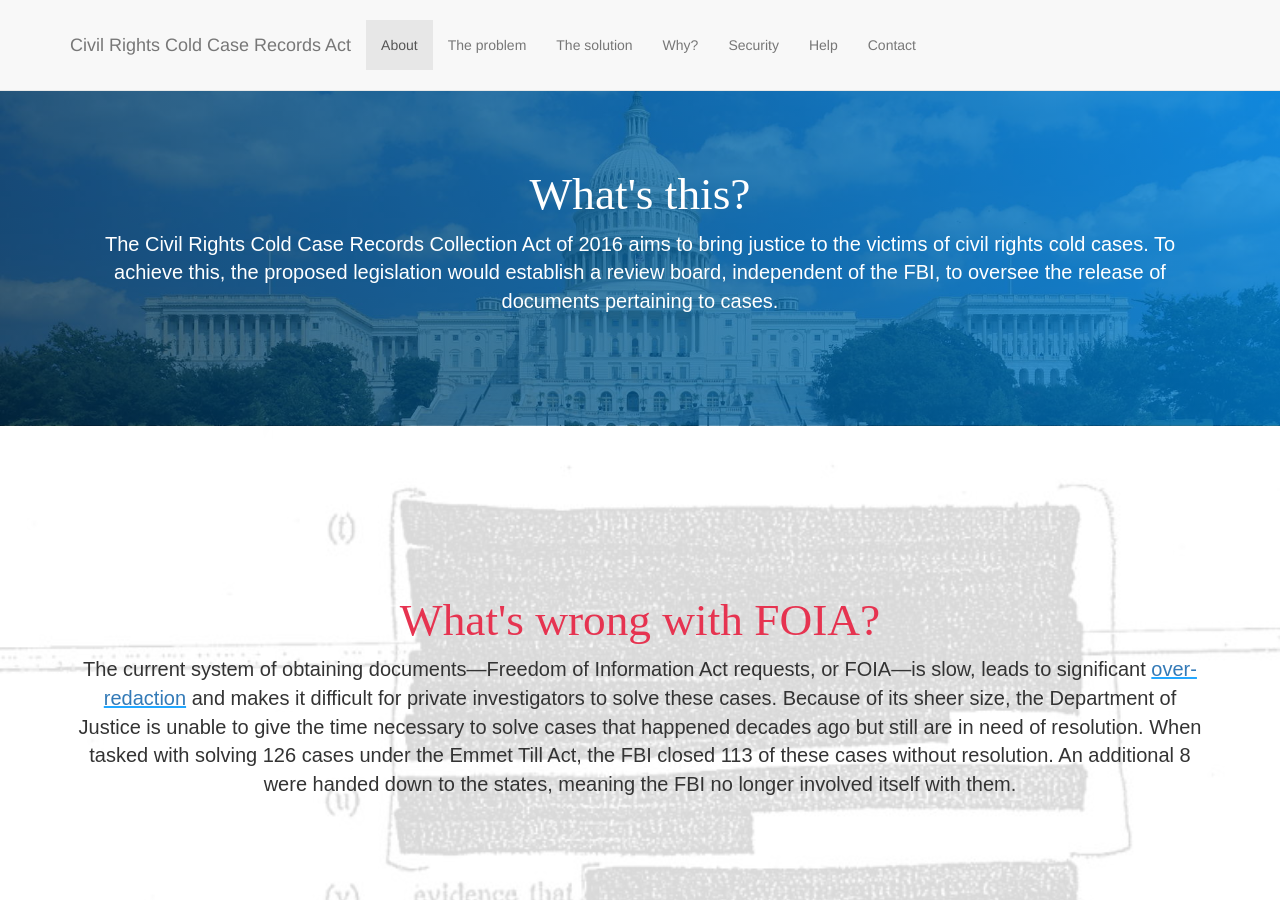
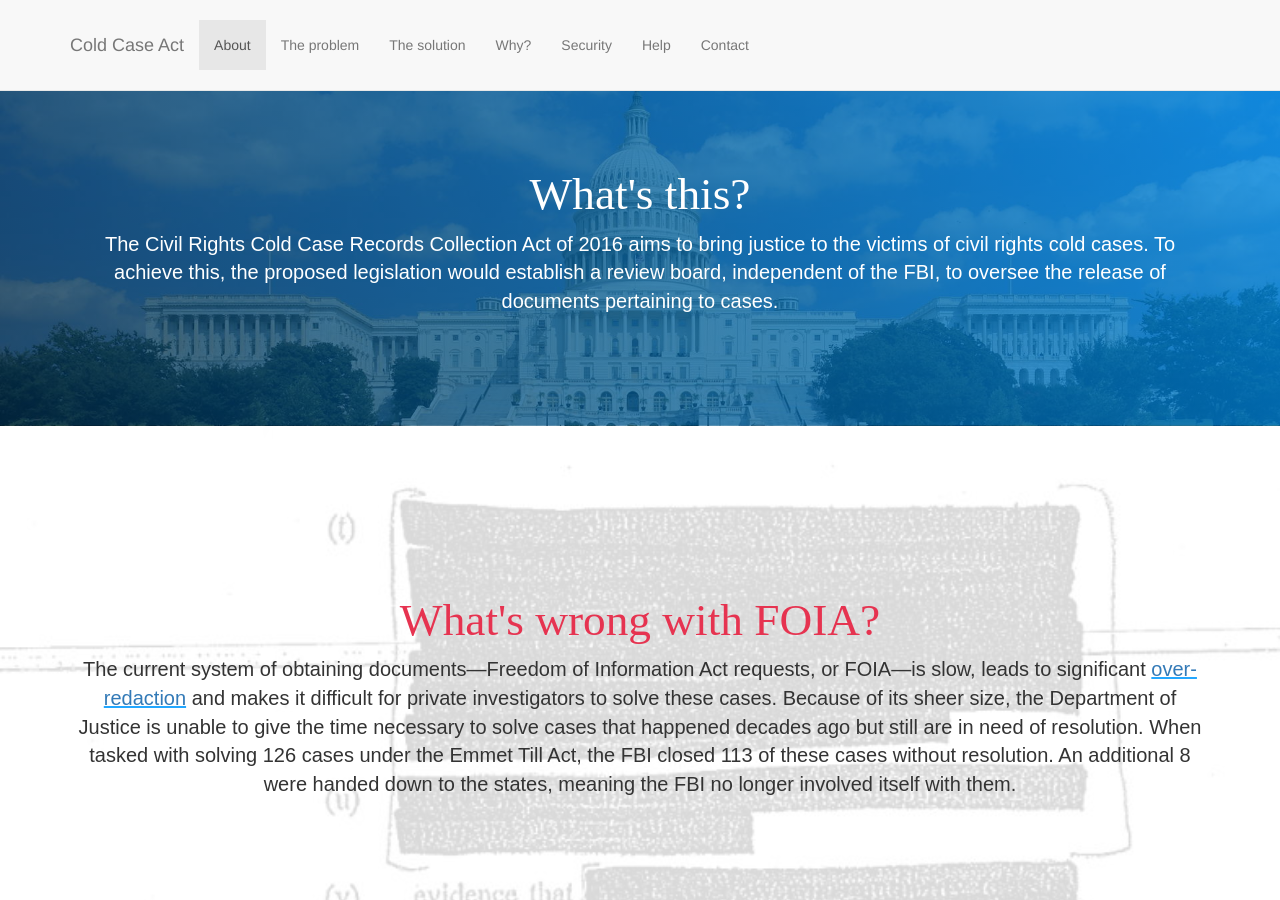
Before and after one commit to civilrightscoldcaseact/civilrightscoldcaseact.github.io, a Jekyll site: the page built from index.html, in a window 1280 px wide and 900 px high. Built offline with Jekyll 4.4.1, drawn with Linux system fonts in a browser that asks for light colours.

Commit message:
Update title
looks better on small screens

```diff
--- a/_config.yml
+++ b/_config.yml
@@ -6,7 +6,7 @@
 # 'jekyll serve'. If you change this file, please restart the server process.
 
 # Site settings
-title: Civil Rights Cold Case Records Act
+title: Cold Case Act
 author: Joshua A. Fayer
 description: > # this means to ignore newlines until "baseurl:"
   A bill created by an AP US Government and Politics class to establish an independent review board to facilitate the release of cold case documents.
```
